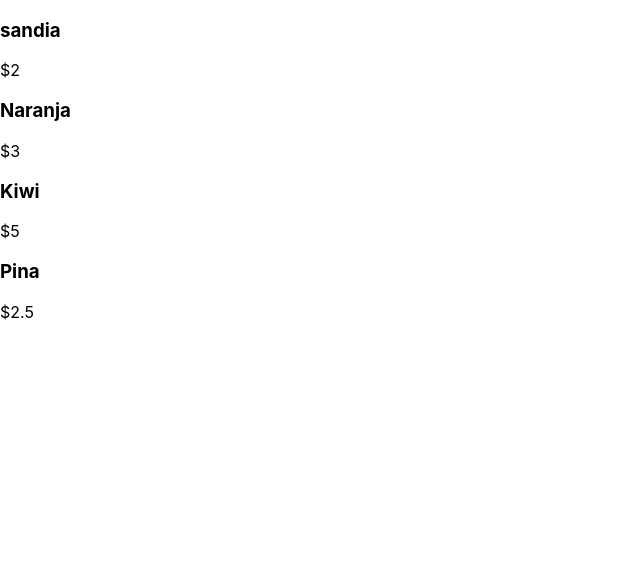
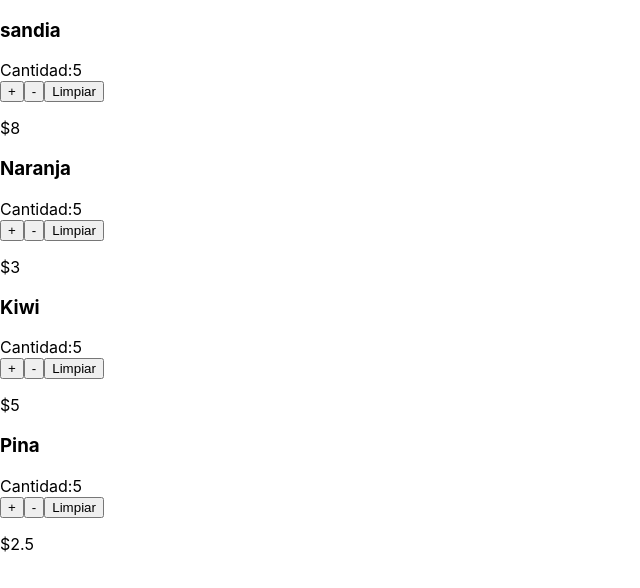
Before and after one commit to eduabundiz/ReactCourseUdemy, a React (Create React App) app: page / in a window 1280 px wide. Shown: the top 588 px of the page, without its empty margins (0-640 px from the left). Built offline with nearby package versions, Linux system fonts and the light colour scheme.

Commit message:
metodos Manejadores eventos botones

```diff
--- a/src/App.js
+++ b/src/App.js
@@ -2,21 +2,51 @@ import React from 'react';
 import logo from './logo.svg';
 import './App.css';
 import ReactDom from 'react-dom';
- const TarjetaFruta = (props) =>{
-   console.log(props)
-  return (
-    <div>
+
+class TarjetaFruta extends React.Component{
+  constructor(){
+    super()
+    const METHODS =[
+      'agregar',
+      'quitar',
+      'limpiar'
+    ]
+    METHODS.forEach((method)=>{
+      this[method] = this[method].bind(this)
+    })
+    this.state = {
+      cantidad: 5
+    }
+  }
+  agregar(){
+    this.setState({cantidad:this.state.cantidad+1})
+  }
+  quitar(){
+    this.setState({cantidad:this.state.cantidad-1})
+  }
+  limpiar(){
+    this.setState({cantidad:0})
+  }
+  render(){
+    return(
+      <div>
       <h3>
-        {props.name}
+        {this.props.name}
       </h3>
+    <div>Cantidad:{this.state.cantidad}</div>
+      <button onClick ={this.agregar}>+</button>
+      <button onClick ={this.quitar}>-</button>
+      <button onClick ={this.limpiar}>Limpiar</button>
+      <p>${this.props.price}</p>
+    </div>
+    );
+  }
+}
 
-      <p>${props.price}</p>
-    </div>
-  );
-}
+
 const App = () =>(
   <div>
-    <TarjetaFruta name="sandia" price={2.00}/>
+    <TarjetaFruta name="sandia" price={8.00}/>
     <TarjetaFruta name="Naranja" price={3.00} />
     <TarjetaFruta name="Kiwi"price={5.00}/>
     <TarjetaFruta name="Pina"price={2.50}>
```
